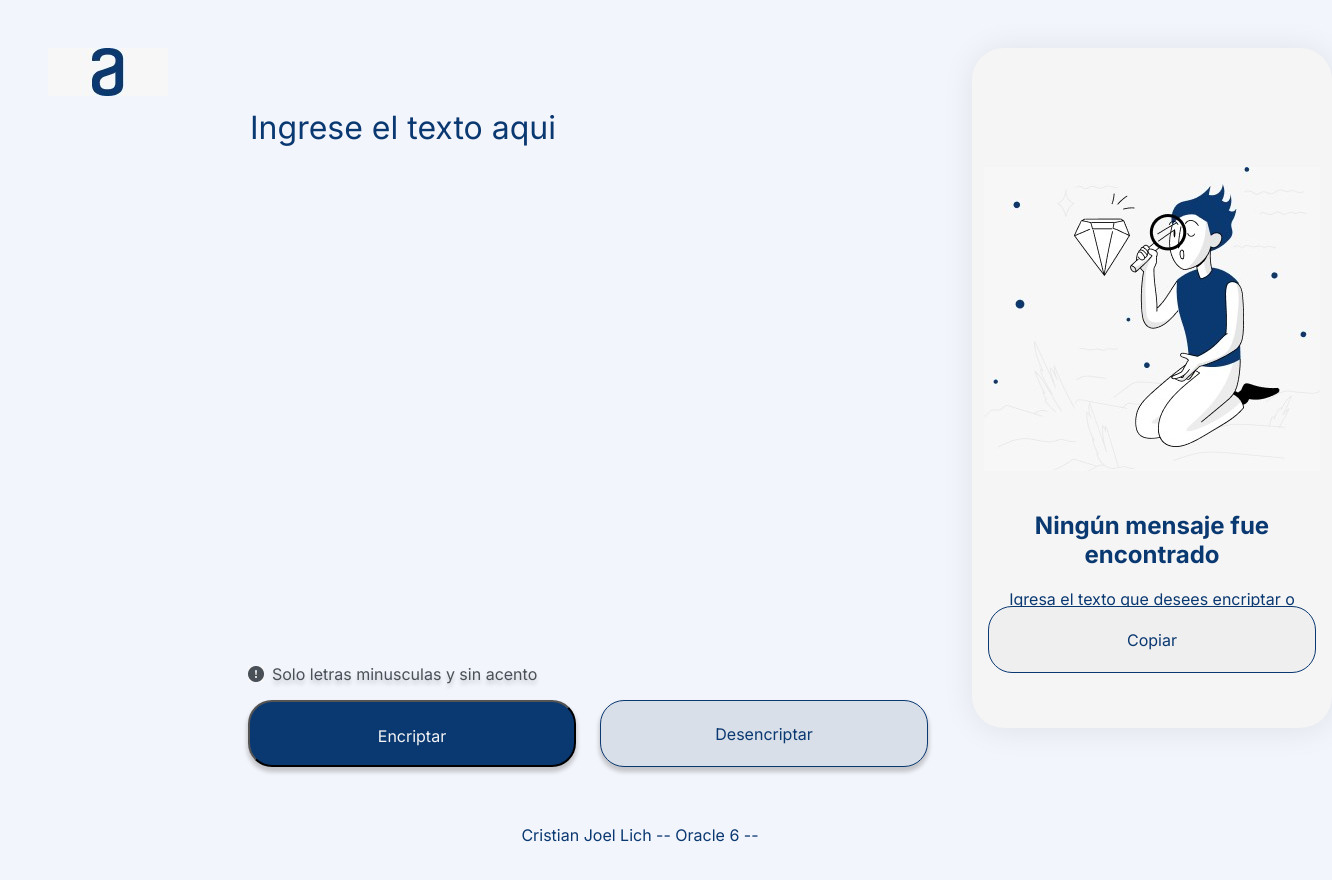
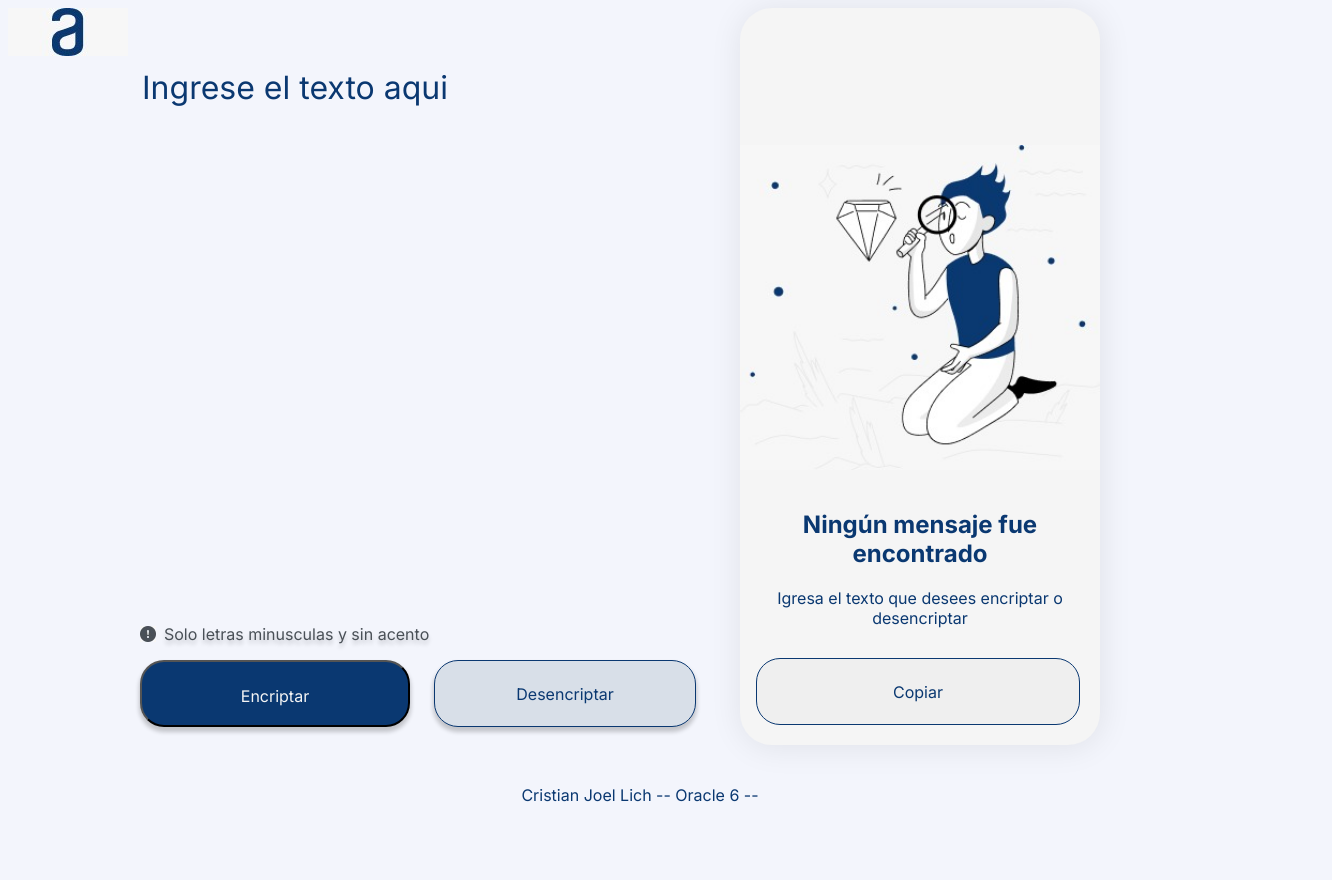
Before and after one commit to CristianLich/CHALLENGE-ORACLE, a plain HTML site: page index.html in a window 1280 px wide. Shown: the whole page, 1332 px wide, since content can reach past the window. After the commit the page ends 813 px from the top, so only its background shows below. Drawn offline with Linux system fonts and the light colour scheme.

Commit message:
cambios en el responsive y anchos

```diff
--- a/app/encriptador.js
+++ b/app/encriptador.js
@@ -68,4 +68,5 @@ function desencriptar(texto) {
 function btnCopiar(){
     textoEncriptado.select();
     document.execCommand("copy");
+    console.log('gola')
 }
--- a/index.html
+++ b/index.html
@@ -15,7 +15,6 @@
     <img class="logo-img" src="recursos/logo.jpeg" alt="">
     <div class="conteiner">
 
-        <form action="">
             <div class="entrada-texto">
 
                 <!-- Campo de texto a encriptar -->
@@ -34,7 +33,6 @@
                     <button class="btn-desencriptar" type="button" onclick="btnCripto('desencriptar')">Desencriptar</button>
                 </div>
             </div>
-        </form>
 
         <!-- Seccion para mostrar el texto -->
         <div class="ventana-encriptada">
--- a/styles/styles.css
+++ b/styles/styles.css
@@ -12,7 +12,6 @@
 body {
     background-color: #F3F5FC;
     color: var(--color-texto);
-    padding: 40px;
     position: relative;
 }
 .logo-img {
@@ -26,7 +25,7 @@ footer{
 }
 
 textarea{
-    width: 500px;
+    width: 100%;
     height: 600px;
     background-color: #F3F5FC;
     border: none;
@@ -50,12 +49,14 @@ textarea:focus {
 
 .conteiner{
     display: flex;
+    width: min(80%, 1000px);
+    margin-inline: auto;
 }
 
 .entrada-texto {
     display: flex;
     flex-direction: column;
-    margin-left: 200px;
+    width: 60%;
 }
 
 
@@ -111,14 +112,18 @@ button{
     box-shadow: 1px 2px 32px 1px rgba(0, 0, 0, 0.08);
     justify-content: center;
     align-items: center;
-    height: 85vh;
-    width: 360px;
+    width: min(40%,360px);
     position: relative;
+    overflow-wrap: break-word;
 }
 .texto-encriptado {
     font-size: 28px;
     font-weight: 400;
     margin-left: 20px;
+}
+
+.imagen-ventana {
+    width: 100%;
 }
 
 .ventana-texto {
@@ -133,6 +138,19 @@ font-size: 16px;
 border: 1px solid #0A3871;
 border-radius: 24px;
 position: absolute;
-bottom: 55px;
+bottom: 20px;
 left: 16px;
+width: 90%;
 }
+
+
+
+@media only screen and (max-width: 600px) {
+    .conteiner {
+        flex-direction: column;
+    }
+    .ventana-encriptada{
+        min-height: 700px;
+        width: 100%;
+    }
+}
```
